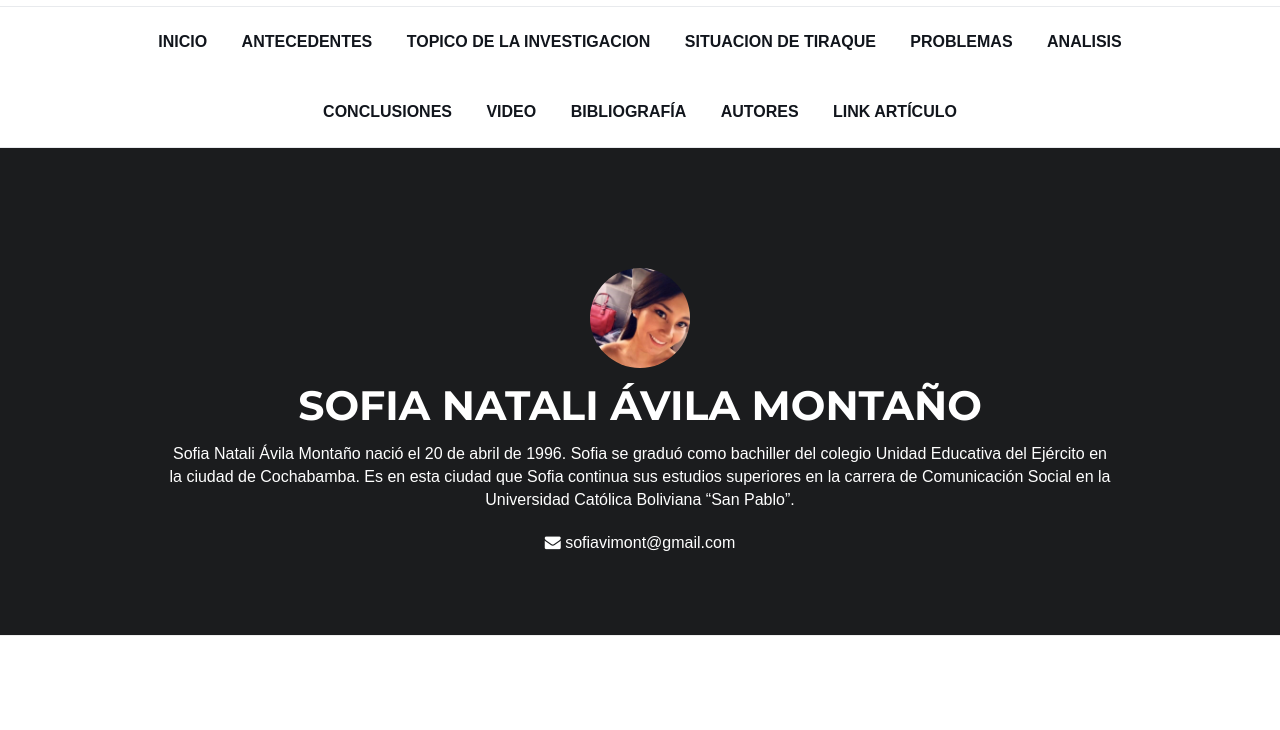
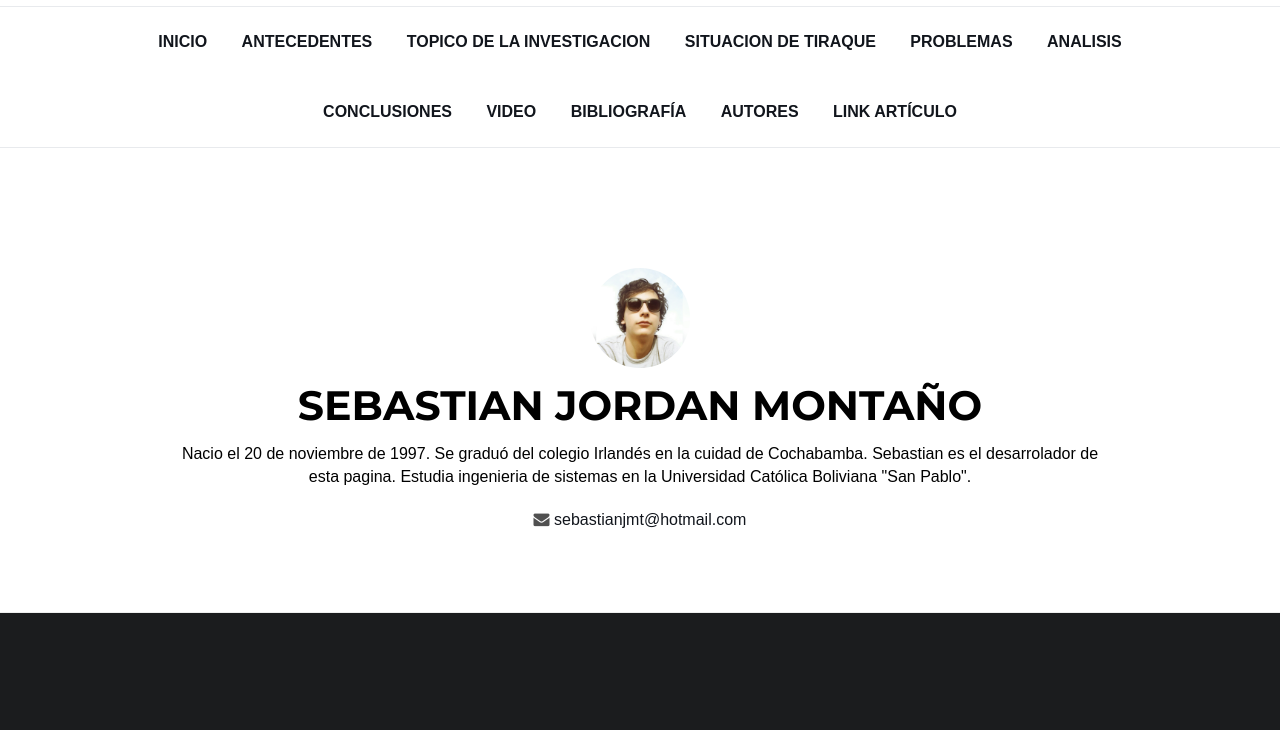
Before and after one commit to jordanmontt/crisis_alimentaria_tiraque, a plain HTML site: page public/autores.html in a window 1280 px wide. Shown: the part 64-794 px from the top of the page. Drawn offline with Linux system fonts and the light colour scheme; a web font is replaced by a local one.

Commit message:
agregado perfil de Sebas

```diff
--- a/public/autores.html
+++ b/public/autores.html
@@ -78,7 +78,29 @@
 				</div>
 			</div>
 			<!-- /Main Nav -->
-
+		</div>
+		<div class="page-header" style="background-color:white">
+			<div class="container">
+				<div class="row">
+					<div class="col-md-offset-1 col-md-10 text-center">
+						<div class="author">
+							<img class="author-img center-block" src="./img/Sebas.jpg" alt="">
+							<h1 class="text-uppercase" style="color: black">Sebastian Jordan Montaño</h1>
+							<p style="color: black">
+								Nacio el 20 de noviembre de 1997. Se graduó del colegio Irlandés en la cuidad de
+								Cochabamba.
+								Sebastian es el desarrolador de esta pagina.
+								Estudia ingenieria de sistemas en la Universidad Católica Boliviana "San Pablo".
+							</p>
+						</div>
+						<div>
+							<ul>
+								<li><i class="fa fa-envelope"></i> <a href="#">sebastianjmt@hotmail.com</a></li>
+							</ul>
+						</div>
+					</div>
+				</div>
+			</div>
 		</div>
 		<!-- /NAV -->
 		<!-- PAGE HEADER -->
@@ -89,15 +111,18 @@
 						<div class="author">
 							<img class="author-img center-block" src="./img/Soph.jpg" alt="">
 							<h1 class="text-uppercase">Sofia Natali Ávila Montaño</h1>
-							<p style="color: white">Sofia Natali Ávila Montaño nació el 20 de abril de 1996. Sofia se graduó como bachiller
+							<p style="color: white">Sofia Natali Ávila Montaño nació el 20 de abril de 1996. Sofia se
+								graduó como bachiller
 								del colegio Unidad Educativa
-								del Ejército en la ciudad de Cochabamba. Es en esta ciudad que Sofia continua sus estudios superiores en la
+								del Ejército en la ciudad de Cochabamba. Es en esta ciudad que Sofia continua sus
+								estudios superiores en la
 								carrera de
 								Comunicación Social en la Universidad Católica Boliviana “San Pablo”.</p>
 						</div>
 						<div>
 							<ul>
-								<li style="color:white;"><i class="fa fa-envelope"></i> <a href="#" style="color:white;">sofiavimont@gmail.com</a></li>
+								<li style="color:white;"><i class="fa fa-envelope"></i> <a href="#"
+										style="color:white;">sofiavimont@gmail.com</a></li>
 							</ul>
 						</div>
 					</div>
@@ -113,11 +138,14 @@
 						<div class="author">
 							<img class="author-img center-block" src="./img/Asli.jpg" alt="">
 							<h1 class="text-uppercase" style="color: black">Asli Iracema Guzmán Peeters</h1>
-							<p style="color: black">Asli Guzmán nació el 20 de diciembre de 1996. Hija de padre boliviano y madre belga; la
+							<p style="color: black">Asli Guzmán nació el 20 de diciembre de 1996. Hija de padre
+								boliviano y madre belga; la
 								autora cuenta con ambas
-								nacionalidades. Guzmán se graduó como bachiller de colegio Loyola en la ciudad de Cochabamba. Es en esta ciudad
+								nacionalidades. Guzmán se graduó como bachiller de colegio Loyola en la ciudad de
+								Cochabamba. Es en esta ciudad
 								en la
-								cual Asli continua sus estudios superiores en la carrera de Comunicación Social en la Universidad Católica
+								cual Asli continua sus estudios superiores en la carrera de Comunicación Social en la
+								Universidad Católica
 								Boliviana
 								“San Pablo”.</p>
 						</div>
@@ -138,19 +166,24 @@
 						<div class="author">
 							<img class="author-img center-block" src="./img/Pablo.jpg" alt="">
 							<h1 class="text-uppercase">Pablo Eduardo Téllez Camacho</h1>
-							<p style="color: white;">Pablo Eduardo Téllez Camacho nació el 15 de enero de 1997 en Santa Cruz de la Sierra.
+							<p style="color: white;">Pablo Eduardo Téllez Camacho nació el 15 de enero de 1997 en Santa
+								Cruz de la Sierra.
 								Es estudiante de la carrera de
-								Comunicación Social en la Universidad Católica Boliviana “San Pablo” regional Cochabamba. Residente de la
+								Comunicación Social en la Universidad Católica Boliviana “San Pablo” regional
+								Cochabamba. Residente de la
 								ciudad de
-								Cochabamba, Bolivia desde el 2015. Educación primaria y secundaria en el colegio Alemán – Deutsche Schule de la
+								Cochabamba, Bolivia desde el 2015. Educación primaria y secundaria en el colegio Alemán
+								– Deutsche Schule de la
 								ciudad
-								de Oruro. Inició estudios en la carrera Comunicación Social el 2015. Actualmente se encuentra en octavo
+								de Oruro. Inició estudios en la carrera Comunicación Social el 2015. Actualmente se
+								encuentra en octavo
 								semestre de la
 								carrera..</p>
 						</div>
 						<div>
 							<ul>
-								<li style="color:white;"><i class="fa fa-envelope"></i> <a href="#" style="color:white;">pablo_tellez_camacho@gmail.com</a></li>
+								<li style="color:white;"><i class="fa fa-envelope"></i> <a href="#"
+										style="color:white;">pablo_tellez_camacho@gmail.com</a></li>
 							</ul>
 						</div>
 					</div>
```
Also changed, not shown: public/img/Sebas.jpg (added).
